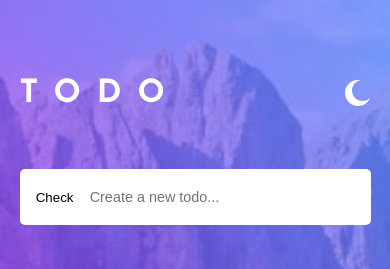
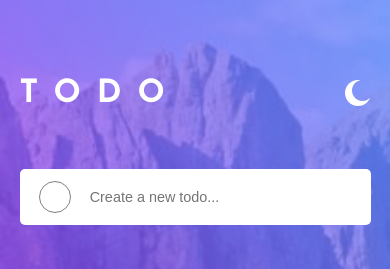
Before and after one commit to naser23/todo-app-react, a React (Create React App) app: page / in a window 390 px wide. Shown: the top 269 px of the page. Built offline with nearby package versions, Linux system fonts and the light colour scheme.

Commit message:
got rid of the checkButton component and just made it in the TodoItem component file. the completed task button is working. Now I got to work on the making it responsive and the dark/light theme for the project and it should be good to submit afterwards.

```diff
--- a/src/components/CheckButton.js
+++ /dev/null
@@ -1,13 +0,0 @@
-import React from "react";
-import { useState } from "react";
-import CheckMark from "../images/icon-check.svg";
-
-function CheckButton({ toggleComplete }) {
-  return (
-    <div className="button-area">
-      <button onClick={toggleComplete}></button>
-    </div>
-  );
-}
-
-export default CheckButton;
--- a/src/components/InputForm.js
+++ b/src/components/InputForm.js
@@ -16,7 +16,7 @@ function InputForm({ handleAdd }) {
 
   return (
     <form className="todo-form card" onSubmit={handleSubmit}>
-      <button>Check</button>
+      <span className="checkbox" type="checkbox"></span>
       <input
         type="text"
         placeholder="Create a new todo..."
--- a/src/components/TodoItem.js
+++ b/src/components/TodoItem.js
@@ -1,6 +1,6 @@
 import React from "react";
 import { v4 as uuidv4 } from "uuid";
-import CheckButton from "./CheckButton";
+
 import { useState } from "react";
 import CheckIcon from "../images/icon-check.svg";
 
@@ -9,6 +9,11 @@ function TodoItem({ item, handleDelete }) {
 
   const completedStyle = {
     textDecoration: "line-through",
+    color: "hsl(233, 11%, 84%)",
+  };
+
+  const checkBackground = {
+    backgroundImage: "linear-gradient(hsl(192, 100%, 67%), rgb(192, 88, 243))",
   };
 
   const [isCompleted, setIsCompleted] = useState(false);
@@ -19,11 +24,27 @@ function TodoItem({ item, handleDelete }) {
 
   return (
     <li className="list-item card">
-      <CheckButton toggleComplete={toggleComplete} />
       {isCompleted ? (
-        <p style={completedStyle}>{item.text}</p>
+        <>
+          <span
+            className="checkbox"
+            type="checkbox"
+            onClick={toggleComplete}
+            style={checkBackground}
+          >
+            <img className="check-icon" src={CheckIcon} alt="check-icon" />
+          </span>
+          <p style={completedStyle}>{item.text}</p>
+        </>
       ) : (
-        <p>{item.text}</p>
+        <>
+          <span
+            className="checkbox"
+            type="checkbox"
+            onClick={toggleComplete}
+          ></span>
+          <p>{item.text}</p>
+        </>
       )}
       <button className="delete-button" onClick={() => handleDelete(item.id)}>
         X
--- a/src/components/TodoItemList.js
+++ b/src/components/TodoItemList.js
@@ -1,6 +1,6 @@
 import React from "react";
 import TodoItem from "./TodoItem";
-import CheckButton from "./CheckButton";
+
 import { v4 as uuidv4 } from "uuid";
 
 function TodoItemList({ beginningTodos, handleDelete }) {
--- a/src/css/main.css
+++ b/src/css/main.css
@@ -14,11 +14,8 @@
 body {
   width: 100vw;
   height: 100vh;
-  background-image: #d2d3db;
-  background-position: center;
-  background-repeat: no-repeat;
-  background-size: cover;
   font-family: "Josefin Sans", sans-serif;
+  background-color: #fafafa;
 }
 
 #root {
@@ -140,25 +137,6 @@ body {
   padding-left: 10px;
 }
 
-#root .main .list-items-area ul .list-item .button-area {
-  display: -webkit-box;
-  display: -ms-flexbox;
-  display: flex;
-  -webkit-box-pack: center;
-      -ms-flex-pack: center;
-          justify-content: center;
-  -webkit-box-align: center;
-      -ms-flex-align: center;
-          align-items: center;
-}
-
-#root .main .list-items-area ul .list-item .button-area button {
-  width: 60%;
-  height: 80%;
-  border-radius: 100px;
-  border: 0.5px solid gray;
-}
-
 #root .main .list-items-area ul .list-item .delete-button {
   border-top-right-radius: 5px;
   border-bottom-right-radius: 5px;
@@ -170,4 +148,29 @@ body {
   background-color: white;
   font-size: 1rem;
 }
+
+#root .checkbox {
+  width: 2rem;
+  height: 2rem;
+  border: 1px solid gray;
+  border-radius: 20px;
+  margin: auto;
+  cursor: pointer;
+}
+
+#root .checkbox .check-icon {
+  padding-top: 5px;
+  width: 1.5rem;
+  height: 1.5rem;
+  margin: auto;
+  display: -webkit-box;
+  display: -ms-flexbox;
+  display: flex;
+  -webkit-box-pack: center;
+      -ms-flex-pack: center;
+          justify-content: center;
+  -webkit-box-align: center;
+      -ms-flex-align: center;
+          align-items: center;
+}
 /*# sourceMappingURL=main.css.map */
--- a/src/scss/config.scss
+++ b/src/scss/config.scss
@@ -32,3 +32,7 @@ $very-dark-grayish-blue-dark-theme: hsl(233, 14%, 35%);
   background-repeat: no-repeat;
   background-size: cover;
 }
+
+// @mixin isComplete() {
+//   if ()
+// }
--- a/src/scss/main.scss
+++ b/src/scss/main.scss
@@ -15,8 +15,8 @@
 body {
   width: 100vw;
   height: 100vh;
-  @include background($light-grayish-blue);
   font-family: "Josefin Sans", sans-serif;
+  background-color: $very-light-gray;
 }
 
 #root {
@@ -109,19 +109,6 @@ body {
             padding-left: 10px;
           }
 
-          .button-area {
-            display: flex;
-            justify-content: center;
-            align-items: center;
-
-            button {
-              width: 60%;
-              height: 80%;
-              border-radius: 100px;
-              border: 0.5px solid gray;
-            }
-          }
-
           .delete-button {
             border-top-right-radius: 5px;
             border-bottom-right-radius: 5px;
@@ -136,4 +123,22 @@ body {
       }
     }
   }
+  .checkbox {
+    width: 2rem;
+    height: 2rem;
+    border: 1px solid gray;
+    border-radius: 20px;
+    margin: auto;
+    cursor: pointer;
+
+    .check-icon {
+      padding-top: 5px;
+      width: 1.5rem;
+      height: 1.5rem;
+      margin: auto;
+      display: flex;
+      justify-content: center;
+      align-items: center;
+    }
+  }
 }
```
Also changed, not shown: 1 other file (tests, documents, lock files or other folders).
